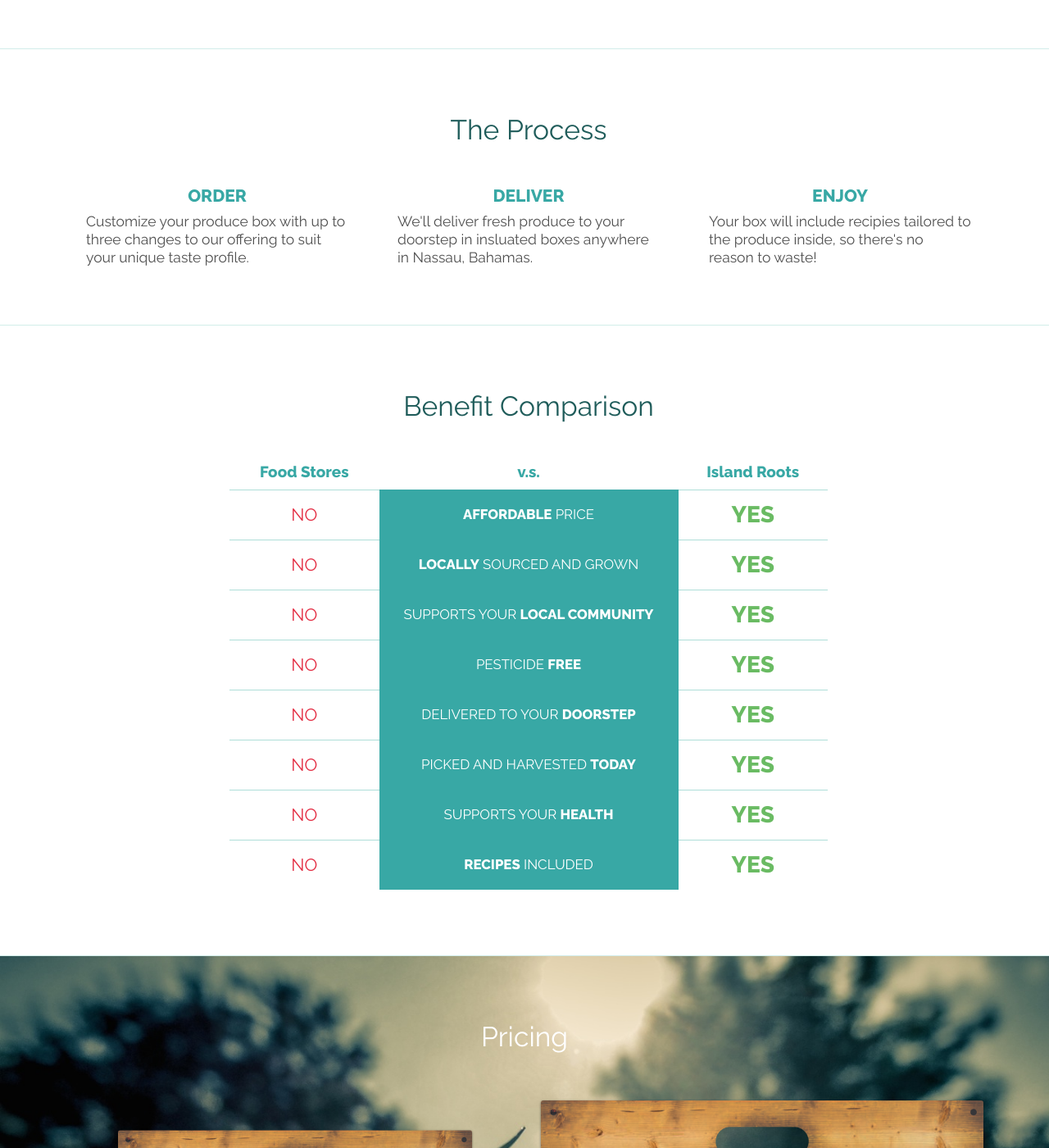
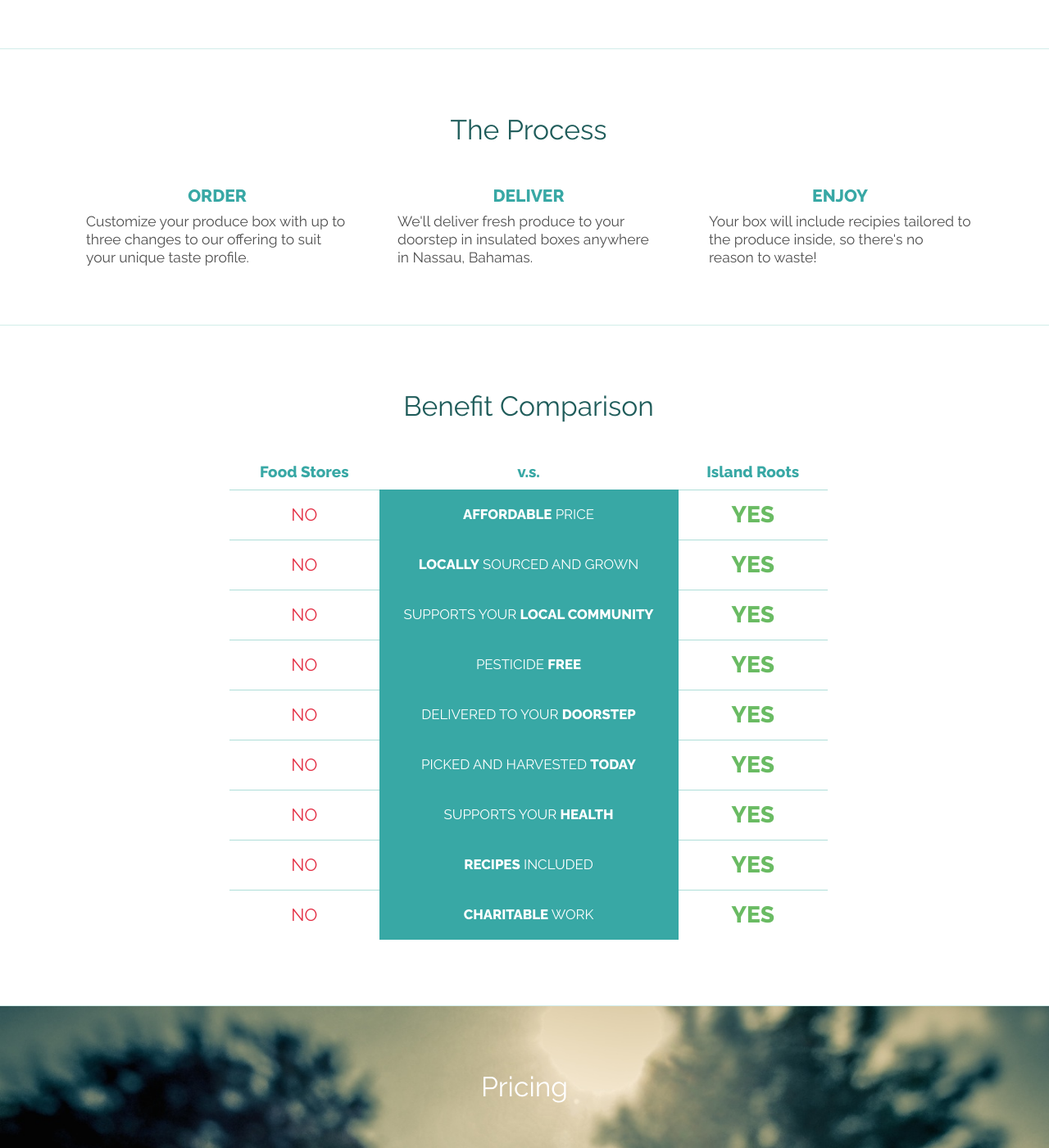
Before and after one commit to sodevious/islandroots, a Jekyll site: the page built from index.html, in a window 1280 px wide and 1400 px high, scrolled down 856 px. Shown: the whole window at 82% size. Built offline with Jekyll 4.4.1, drawn with Linux system fonts in a browser that asks for light colours; some of the changed text lies outside the part shown.

Commit message:
fix typos

```diff
--- a/index.html
+++ b/index.html
@@ -99,7 +99,7 @@
         <div class="col-xs-4">
             <h4 class="section-subheader">Deliver</h4>
 
-            <p class="section-paragraph">We'll deliver fresh produce to your doorstep in insluated boxes anywhere in
+            <p class="section-paragraph">We'll deliver fresh produce to your doorstep in insulated boxes anywhere in
                 Nassau, Bahamas.</p>
         </div>
         <div class="col-xs-4">
@@ -177,6 +177,11 @@
                 <tr>
                     <td class="col-xs-3 table-no-column">NO</td>
                     <td class="table-highlight-column"><strong>Recipes</strong> Included</td>
+                    <td class="col-xs-3 table-yes-column">YES</td>
+                </tr>
+                <tr>
+                    <td class="col-xs-3 table-no-column">NO</td>
+                    <td class="table-highlight-column"><strong>Charitable</strong> work</td>
                     <td class="col-xs-3 table-yes-column">YES</td>
                 </tr>
                 </tbody>
@@ -336,7 +341,7 @@
     <div class="container">
         <div class="col-sm-8 col-sm-offset-2">
             <div class="subscribe">
-                <h3 class="section-header">Sign up to recieve more information and updates</h3>
+                <h3 class="section-header">Sign up to receive more information and updates</h3>
 
                 <div class="subscribe-form">
                     <form action="http://islandrootsfoods.us11.list-manage.com/subscribe/post?u=5eac0ab026fee19e8e623bbe9&amp;amp;id=1db03d3cff"
```
